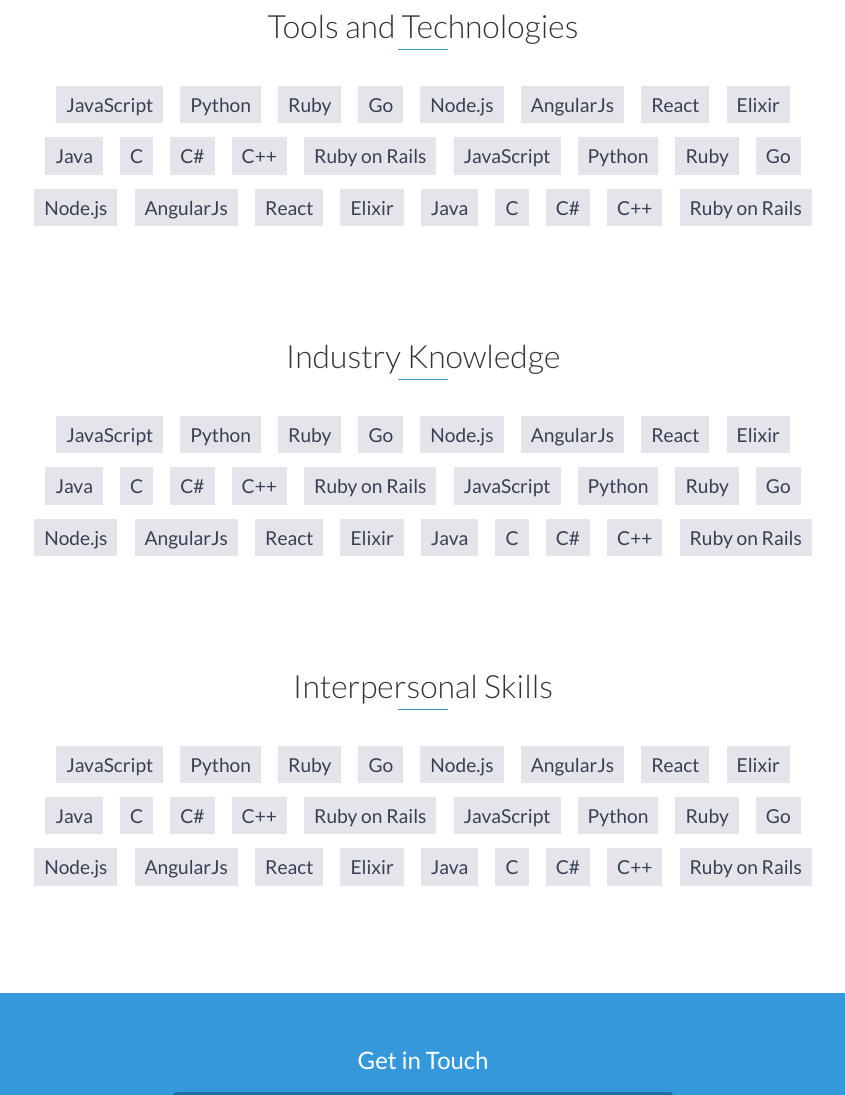
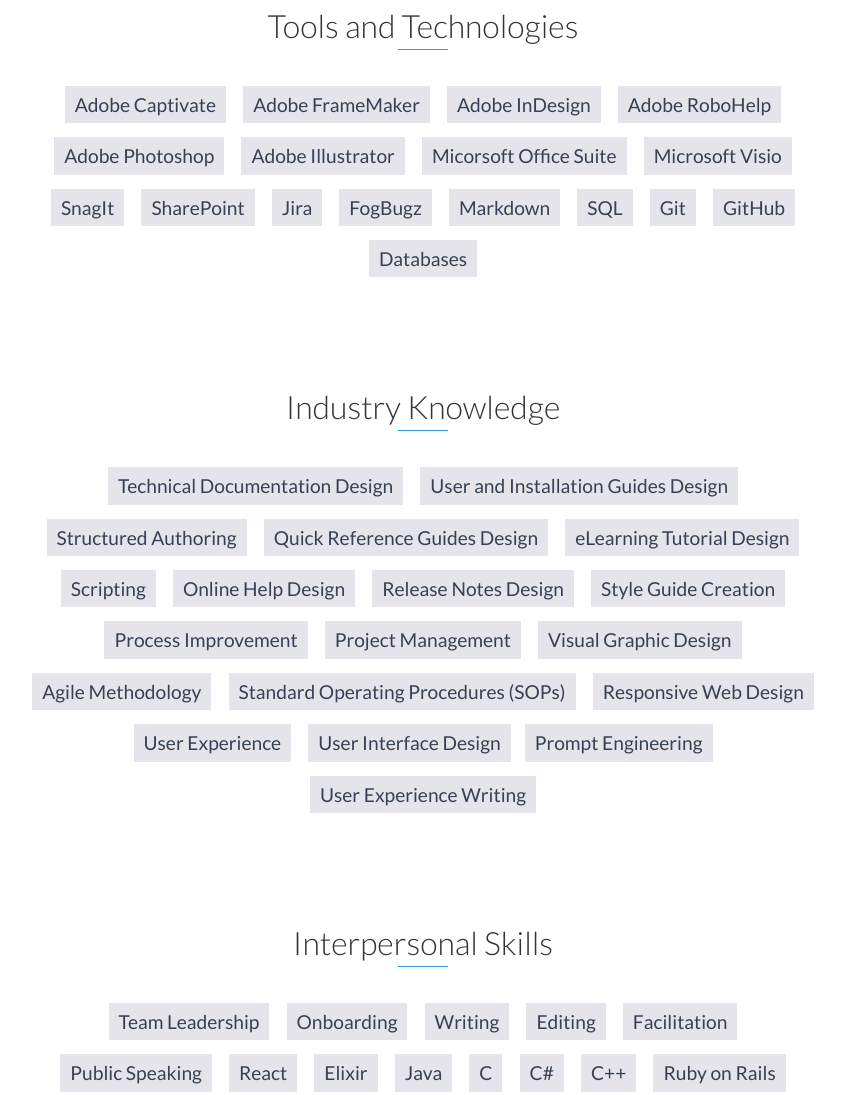
Before and after one commit to janeanvoss/portfolio, a website: page index.html in a window 1280 px wide. Shown: the part 4385-5480 px from the top of the page, without its empty margins (217-1062 px from the left). Drawn offline with nearby package versions, Linux system fonts and the light colour scheme.

Commit message:
added skills to skills section

```diff
--- a/index.html
+++ b/index.html
@@ -139,7 +139,7 @@
             <div class="row">
                 <div class="project shadow-large">
                     <div class="project-image">
-                        <img src="images/dina-spencer-NTSHZunx31Q-unsplash.jpg" />
+                        <img src="images/project.jpg" />
                     </div>
                     <!-- End .project-image -->
                     <div class="project-info">
@@ -178,76 +178,60 @@
 	    <div id="skills">
 	    <h4 class="heading">Tools and Technologies</h4>
         <ul>
-            <li>JavaScript</li>
-            <li>Python</li>
-            <li>Ruby</li>
-            <li>Go</li>
-            <li>Node.js</li>
-            <li>AngularJs</li>
-            <li>React</li>
-            <li>Elixir</li>
-            <li>Java</li>
-            <li>C</li>
-            <li>C#</li>
-            <li>C++</li>
-            <li>Ruby on Rails</li>
-            <li>JavaScript</li>
-            <li>Python</li>
-            <li>Ruby</li>
-            <li>Go</li>
-            <li>Node.js</li>
-            <li>AngularJs</li>
-            <li>React</li>
-            <li>Elixir</li>
-            <li>Java</li>
-            <li>C</li>
-            <li>C#</li>
-            <li>C++</li>
-            <li>Ruby on Rails</li>
+            <li>Adobe Captivate</li>
+            <li>Adobe FrameMaker</li>
+            <li>Adobe InDesign</li>
+            <li>Adobe RoboHelp</li>
+            <li>Adobe Photoshop</li>
+            <li>Adobe Illustrator</li>
+            <li>Micorsoft Office Suite</li>
+	    <li>Microsoft Visio</li>
+            <li>SnagIt</li>
+            <li>SharePoint</li>
+            <li>Jira</li>
+            <li>FogBugz</li>
+            <li>Markdown</li>
+            <li>SQL</li>
+            <li>Git</li>
+            <li>GitHub</li>
+            <li>Databases</li>
         </ul>
     </div>
 
 <div id="skills">
     <h4 class="heading">Industry Knowledge</h4>
         <ul>
-            <li>JavaScript</li>
-            <li>Python</li>
-            <li>Ruby</li>
-            <li>Go</li>
-            <li>Node.js</li>
-            <li>AngularJs</li>
-            <li>React</li>
-            <li>Elixir</li>
-            <li>Java</li>
-            <li>C</li>
-            <li>C#</li>
-            <li>C++</li>
-            <li>Ruby on Rails</li>
-            <li>JavaScript</li>
-            <li>Python</li>
-            <li>Ruby</li>
-            <li>Go</li>
-            <li>Node.js</li>
-            <li>AngularJs</li>
-            <li>React</li>
-            <li>Elixir</li>
-            <li>Java</li>
-            <li>C</li>
-            <li>C#</li>
-            <li>C++</li>
-            <li>Ruby on Rails</li>
+            <li>Technical Documentation Design</li>
+            <li>User and Installation Guides Design</li>
+            <li>Structured Authoring</li>
+            <li>Quick Reference Guides Design</li>
+            <li>eLearning Tutorial Design</li>
+            <li>Scripting</li>
+            <li>Online Help Design</li>
+            <li>Release Notes Design</li>
+            <li>Style Guide Creation</li>
+            <li>Process Improvement</li>
+            <li>Project Management</li>
+            <li>Visual Graphic Design</li>
+            <li>Agile Methodology</li>
+            <li>Standard Operating Procedures (SOPs)</li>
+            <li>Responsive Web Design</li>
+            <li>User Experience</li>
+            <li>User Interface Design</l>
+            <li>Prompt Engineering</li>
+            <li>User Experience Writing</li>
         </ul>
     </div>
 
 <div id="skills">
 	<h4 class="heading">Interpersonal Skills</h4>
         <ul>
-            <li>JavaScript</li>
-            <li>Python</li>
-            <li>Ruby</li>
-            <li>Go</li>
-            <li>Node.js</li>
-            <li>AngularJs</li>
+            <li>Team Leadership</li>
+            <li>Onboarding</li>
+            <li>Writing</li>
+            <li>Editing</li>
+            <li>Facilitation</li>
+            <li>Public Speaking</li>
             <li>React</li>
             <li>Elixir</li>
             <li>Java</li>
```
